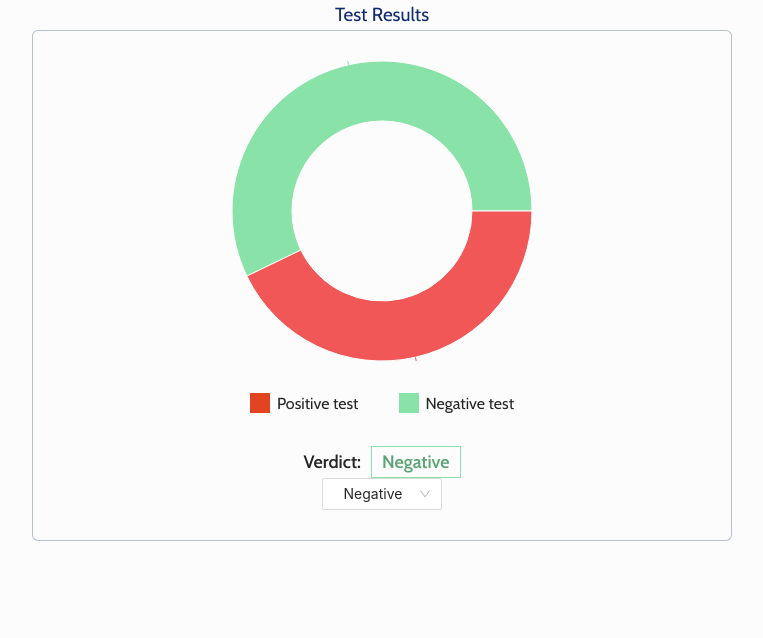
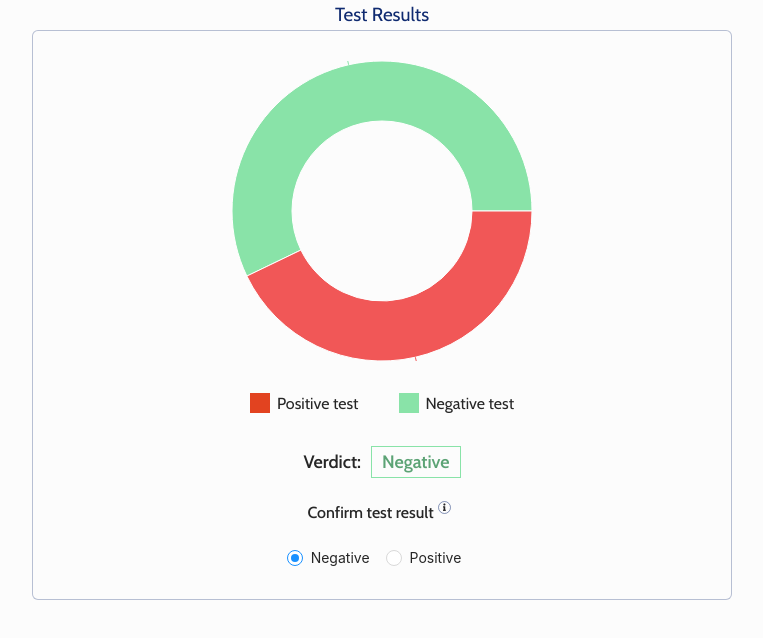
Before and after one commit to theajstars/Project-COPOD, a React (Create React App) app: page /new in a window 1280 px wide. Shown: the top 638 px of the page, without its empty margins (258-1021 px from the left). Built offline with nearby package versions, Linux system fonts and the light colour scheme; grey boxes are pictures that could not be loaded; what react-toast-notifications would draw is missing.

Commit message:
Added negative and positive radio buttons for user verdict

```diff
--- a/src/Assets/CSS/new-test-result.css
+++ b/src/Assets/CSS/new-test-result.css
@@ -65,3 +65,25 @@
   border-color: var(--red);
   color: var(--red);
 }
+.confirm-result-head {
+  align-items: center;
+  justify-content: center;
+}
+.confirm-result-head p {
+  font-size: 16px;
+  font-weight: 500;
+  margin: 0 !important;
+}
+.confirm-result-icon {
+  font-size: 15px;
+  border: 1px solid var(--darker-blue);
+  align-items: center;
+  justify-content: center;
+  width: 25px;
+  height: 25px;
+  border-radius: 50%;
+  transform: scale(0.5);
+  margin-top: -10px;
+  margin-left: -2px;
+  cursor: pointer;
+}
--- a/src/Components/Auth/User/NewTestResults.jsx
+++ b/src/Components/Auth/User/NewTestResults.jsx
@@ -2,11 +2,11 @@ import React, { useState } from "react";
 import { Container } from "@mui/material";
 import { PieChart, Pie, Cell } from "recharts";
 
-import { Select } from "antd";
+import { Select, Radio } from "antd";
 
 export default function NewTestResults() {
-  const { Option } = Select;
   const [verdictValue, setVerdictValue] = useState("Negative");
+  const [userVerdict, setUserVerdict] = useState("negative");
   const data = [
     { name: "Group A", value: 400 },
     { name: "Group B", value: 300 },
@@ -15,6 +15,9 @@ export default function NewTestResults() {
 
   const changeTestResult = (e) => {
     console.log(e);
+  };
+  const handleUserVerdictChange = (e) => {
+    setUserVerdict(e.target.value);
   };
   return (
     <div className="new-test-results-container">
@@ -62,15 +65,18 @@ export default function NewTestResults() {
                 {verdictValue}
               </span>
             </div>
-
-            <Select
-              defaultValue="negative"
-              style={{ width: 120 }}
-              onChange={changeTestResult}
-            >
-              <Option value="negative">Negative</Option>
-              <Option value="positive">Positive</Option>
-            </Select>
+            <br />
+            <div className="confirm-result-head flex-row">
+              <p className="cabin">Confirm test result</p>
+              <span className="confirm-result-icon flex-row">
+                <i className="fas fa-info"></i>
+              </span>
+            </div>
+            <br />
+            <Radio.Group onChange={handleUserVerdictChange} value={userVerdict}>
+              <Radio value={"negative"}>Negative</Radio>
+              <Radio value={"positive"}>Positive</Radio>
+            </Radio.Group>
           </div>
         </center>
       </Container>
```
